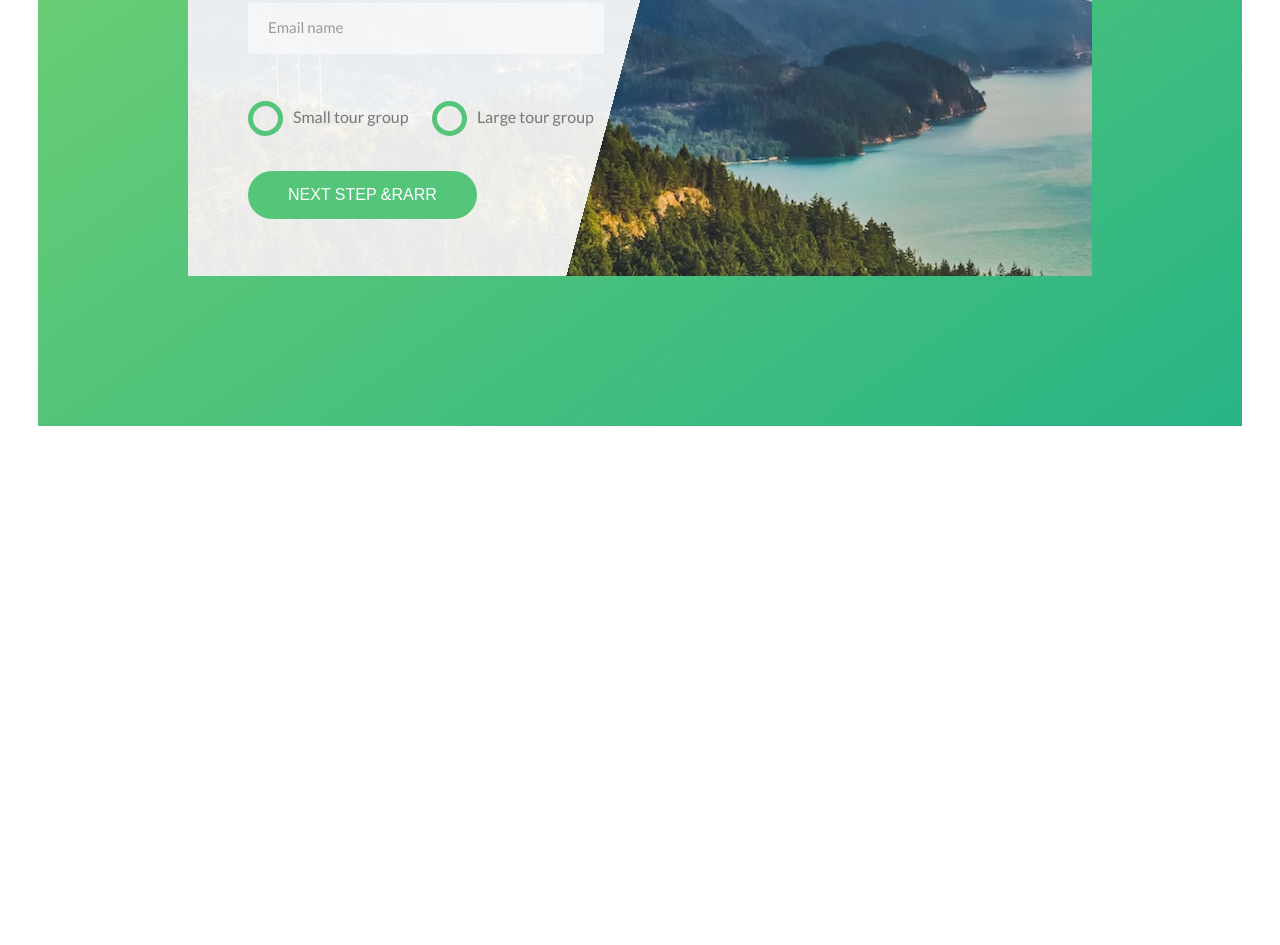
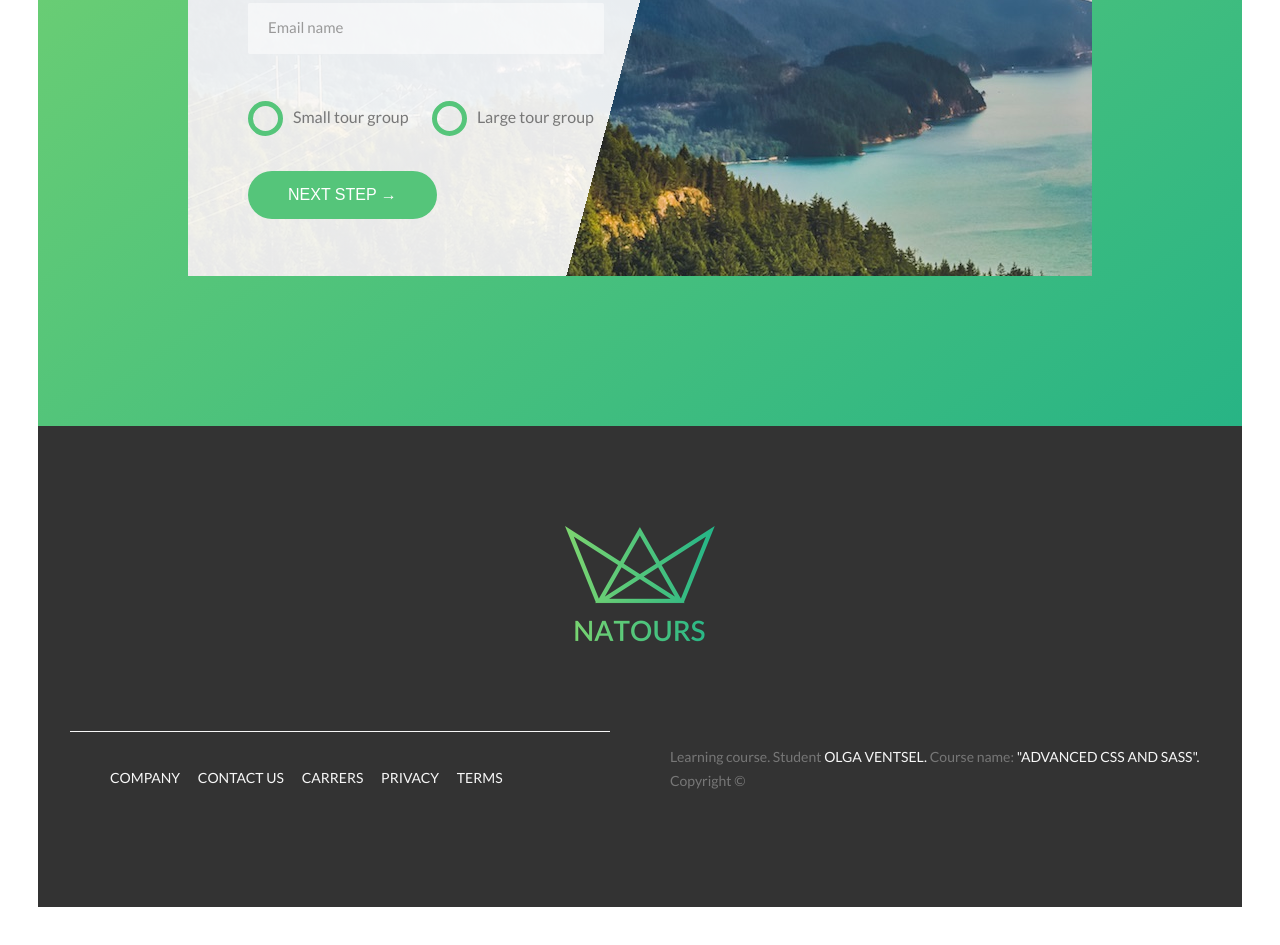
Before and after one commit to Olvenn/natoures, a website: page index.html in a window 1280 px wide. Shown: the part 5243-6188 px from the top of the page. Before the commit the page ends 5707 px from the top, so only its background shows below. Drawn offline with Linux system fonts and the light colour scheme.

Commit message:
footer start

```diff
--- a/index.html
+++ b/index.html
@@ -107,14 +107,16 @@
                         You're goint to fall in love with natoure
                     </h3>
                     <p class="paratraph">
-                        Lorem ipsum dolor sit amet, consectetur adipisicing elit. Maxime dolore harum modi optio,
+                        Lorem ipsum dolor sit amet, consectetur adipisicing elit. Maxime dolore
+                        harum modi optio,
                         sapiente dolor doloremque tempore dolorem, corporis iure id in?
                     </p>
                     <h3 class="heading-tertiary  u-margin-buttom-small">
                         Live adventure like you never have before
                     </h3>
                     <p class="paratraph">
-                        Lorem ipsum dolor sit amet, consectetur adipisicing elit. Maxime dolore harum modi optio,
+                        Lorem ipsum dolor sit amet, consectetur adipisicing elit. Maxime dolore
+                        harum modi optio,
                         sapiente dolor doloremque tempore dolorem.
                     </p>
 
@@ -122,9 +124,12 @@
                 </div>
                 <div class="col-1-of-2">
                     <div class="composition">
-                        <img src="img/nat-1.jpg" alt="Photo-1" class="composition__photo composition__photo--p1">
-                        <img src="img/nat-2.jpg" alt="Photo-2" class="composition__photo composition__photo--p2">
-                        <img src="img/nat-3.jpg" alt="Photo-3" class="composition__photo composition__photo--p3">
+                        <img src="img/nat-1.jpg" alt="Photo-1"
+                            class="composition__photo composition__photo--p1">
+                        <img src="img/nat-2.jpg" alt="Photo-2"
+                            class="composition__photo composition__photo--p2">
+                        <img src="img/nat-3.jpg" alt="Photo-3"
+                            class="composition__photo composition__photo--p3">
                     </div>
                 </div>
             </div>
@@ -136,7 +141,8 @@
                         <i class="feature-box__icon icon-basic-world"></i>
                         <h3 class="heading-tertiary  u-margin-buttom-small">Explore the world</h3>
                         <p class="feature-box__text">
-                            Lorem ipsum dolor sit amet, consectetur adipisicing elit. Maxime dolore harum modi optio,
+                            Lorem ipsum dolor sit amet, consectetur adipisicing elit. Maxime dolore
+                            harum modi optio,
                             sapiente dolor doloremque tempore dolorem.
                         </p>
 
@@ -147,7 +153,8 @@
                         <i class="feature-box__icon icon-basic-compass"></i>
                         <h3 class="heading-tertiary  u-margin-buttom-small">Meet natoure</h3>
                         <p class="feature-box__text">
-                            Lorem ipsum dolor sit amet, consectetur adipisicing elit. Maxime dolore harum modi optio,
+                            Lorem ipsum dolor sit amet, consectetur adipisicing elit. Maxime dolore
+                            harum modi optio,
                             sapiente dolor doloremque tempore dolorem.
                         </p>
                     </div>
@@ -157,7 +164,8 @@
                         <i class="feature-box__icon icon-basic-map"></i>
                         <h3 class="heading-tertiary  u-margin-buttom-small">Find you way</h3>
                         <p class="feature-box__text">
-                            Lorem ipsum dolor sit amet, consectetur adipisicing elit. Maxime dolore harum modi optio,
+                            Lorem ipsum dolor sit amet, consectetur adipisicing elit. Maxime dolore
+                            harum modi optio,
                             sapiente dolor doloremque tempore dolorem.
                         </p>
                     </div>
@@ -165,9 +173,11 @@
                 <div class="col-1-of-4">
                     <div class="feature-box">
                         <i class="feature-box__icon icon-basic-heart"></i>
-                        <h3 class="heading-tertiary  u-margin-buttom-small">Live a healthier life</h3>
+                        <h3 class="heading-tertiary  u-margin-buttom-small">Live a healthier life
+                        </h3>
                         <p class="feature-box__text">
-                            Lorem ipsum dolor sit amet, consectetur adipisicing elit. Maxime dolore harum modi optio,
+                            Lorem ipsum dolor sit amet, consectetur adipisicing elit. Maxime dolore
+                            harum modi optio,
                             sapiente dolor doloremque tempore dolorem.
                         </p>
                     </div>
@@ -307,7 +317,7 @@
                 <video class="bg-video__content" alt="Video background" autoplay muted loop>
                     <source src="img/video.mp4" type="video/mp4">
                     <source src="img/video.webm" type="video/webm">
-                        Your browser is not supported video!
+                    Your browser is not supported video!
                 </video>
             </div>
             <div class="section-stories__header u-center-text u-margin-bottom-big">
@@ -328,7 +338,11 @@
                             I had the best week ever with my family
                         </h3>
                         <p>
-                            Lorem, ipsum dolor sit amet consectetur  adipisicing elit. Deleniti odio labore reprehenderit.  Deleniti odio labore reprehenderit quae neque! Voluptatibus illo explicabo non sit totam esse culpa atque dicta! Laudantium officiis illo explicabo non sit totam esse culpa atque dicta! Laudantium officiis enim reprehenderit neque vel.
+                            Lorem, ipsum dolor sit amet consectetur adipisicing elit. Deleniti odio
+                            labore reprehenderit. Deleniti odio labore reprehenderit quae neque!
+                            Voluptatibus illo explicabo non sit totam esse culpa atque dicta!
+                            Laudantium officiis illo explicabo non sit totam esse culpa atque dicta!
+                            Laudantium officiis enim reprehenderit neque vel.
                         </p>
                     </div>
 
@@ -347,7 +361,11 @@
                             WOW! My life is completely different now
                         </h3>
                         <p>
-                            Lorem, ipsum dolor sit amet consectetur  adipisicing elit. Deleniti odio labore reprehenderit.  Deleniti odio labore reprehenderit quae neque! Voluptatibus illo explicabo non sit totam esse culpa atque dicta! Laudantium officiis illo explicabo non sit totam esse culpa atque dicta! Laudantium officiis enim reprehenderit neque vel.
+                            Lorem, ipsum dolor sit amet consectetur adipisicing elit. Deleniti odio
+                            labore reprehenderit. Deleniti odio labore reprehenderit quae neque!
+                            Voluptatibus illo explicabo non sit totam esse culpa atque dicta!
+                            Laudantium officiis illo explicabo non sit totam esse culpa atque dicta!
+                            Laudantium officiis enim reprehenderit neque vel.
                         </p>
                     </div>
 
@@ -371,23 +389,25 @@
                                 </h2>
                             </div>
                             <div class="form__group">
-                                <input type="text" class="form__input" placeholder="Full name" >
+                                <input type="text" class="form__input" placeholder="Full name">
                                 <lable for="name" class="form__lable">Full name</lable>
                             </div>
                             <div class="form__group">
-                                <input type="email" class="form__input" placeholder="Email name" >
+                                <input type="email" class="form__input" placeholder="Email name">
                                 <lable for="name" class="form__lable">Email name</lable>
                             </div>
                             <div class="form__group">
                                 <div class="form__radio-group">
-                                    <input type="radio" class="form__radio-input" id="small" name="size">
+                                    <input type="radio" class="form__radio-input" id="small"
+                                        name="size">
                                     <label for="small" class="form__radio-lable">
                                         <span class="form__radio-button"></span>
                                         Small tour group
                                     </label>
                                 </div>
                                 <div class="form__radio-group">
-                                    <input type="radio" class="form__radio-input" id="large" name="size">
+                                    <input type="radio" class="form__radio-input" id="large"
+                                        name="size">
                                     <label for="large" class="form__radio-lable">
                                         <span class="form__radio-button"></span>
                                         Large tour group
@@ -395,15 +415,66 @@
                                 </div>
                             </div>
                             <div class="form__group u-margin-top-medium u-margin-bottom-medium">
-                                <button  class="btn btn--primary">Next step &rarr</button>
+                                <button class="btn btn--primary">Next step &rarr;</button>
                             </div>
                         </form>
                     </div>
                 </div>
             </div>
         </section>
+    </main>
 
-    </main>
+    <footer class="footer">
+        <div class="footer__logo-box">
+            <img class="footer__logo" src="img/logo-green-2x.png" alt="Full logo">
+        </div>
+        <div class="row">
+            <div class="col-1-of-2">
+                <div class="footer__navigation">
+                    <ul class="footer__list">
+                        <li class="footer__item">
+                            <a href="" class="footer__link">
+                                Company
+                            </a>
+                        </li>
+                        <li class="footer__item">
+                            <a href="" class="footer__link">
+                                Contact us
+                            </a>
+                        </li>
+                        <li class="footer__item">
+                            <a href="" class="footer__link">
+                                Carrers
+                            </a>
+                        </li>
+                        <li class="footer__item">
+                            <a href="" class="footer__link">
+                                Privacy
+                            </a>
+                        </li>
+                        <li class="footer__item">
+                            <a href="" class="footer__link">
+                                Terms
+                            </a>
+                        </li>
+                    </ul>
+                </div>
+            </div>
+            <div class="col-1-of-2">
+                <p class="footer__copyright">
+                    Learning course. Student
+                    <a href="" class="footer__link">
+                       Olga Ventsel.
+                    </a>
+                    Course name:
+                    <a href="" class="footer__link">
+                        "Advanced CSS and SASS".
+                    </a>
+                    Copyright &copy;
+                </p>
+            </div>
+        </div>
+    </footer>
 
 </body>
 
--- a/sass/abctracts/_variables.scss
+++ b/sass/abctracts/_variables.scss
@@ -8,6 +8,7 @@ $color-white: #fff;
 $color-black: #000;
 $color-fon: #f7f7f7;
 $color-fon-under: #eee;
+$color-fon-footer: #333;
 
 
 $color-secondary-dark: #ffb900;
--- /dev/null
+++ b/sass/layout/_footer.scss
@@ -0,0 +1,54 @@
+.footer {
+    padding: 10rem 0;
+    font-size: 1.4rem;
+    background-color: $color-fon-footer;
+
+    &__logo-box {
+        text-align: center; /*inline elem*/
+        margin-bottom: 8rem;
+    }
+
+    &__logo {
+        width: 15rem;
+        height: auto;
+    }
+
+    &__navigation {
+        border-top: 1px solid $color-fon;
+        padding-top: 2rem;
+        display: block;
+    }
+
+    &__list {
+        list-style: none;
+    }
+
+    &__item {
+        display: inline-block;
+
+        &:not(:last-child) {
+            margin-right: 1.5rem;
+        }
+    }
+
+    &__link {
+        &:link,
+        &:visited {
+            color: $color-fon;
+            background-color: $color-fon-footer;
+            text-decoration: none;
+            text-transform: uppercase;
+            display: inline-block;
+            transition: all .2s;
+        }
+
+        &:hover,
+        &:active {
+            color: $primary-color;
+            box-shadow: 0 1rem 2rem rgba($color-black, .5);
+            transform: rotate(5deg) scale(1.3);
+        }
+
+    }
+
+}
--- a/sass/main.scss
+++ b/sass/main.scss
@@ -15,7 +15,9 @@
 @import "components/bg-video";
 @import "components/form";
 
+
 @import "layout/grid";
 @import "layout/header";
+@import "layout/footer";
 
 @import "pages/home";
```
Also changed, not shown: css/style.css.
